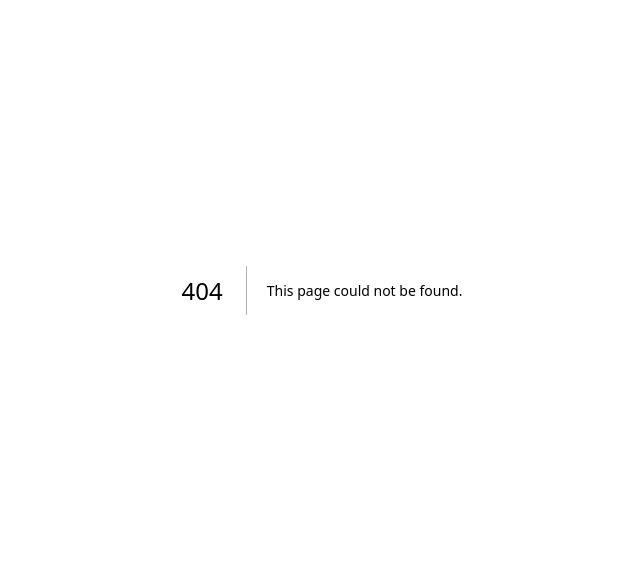
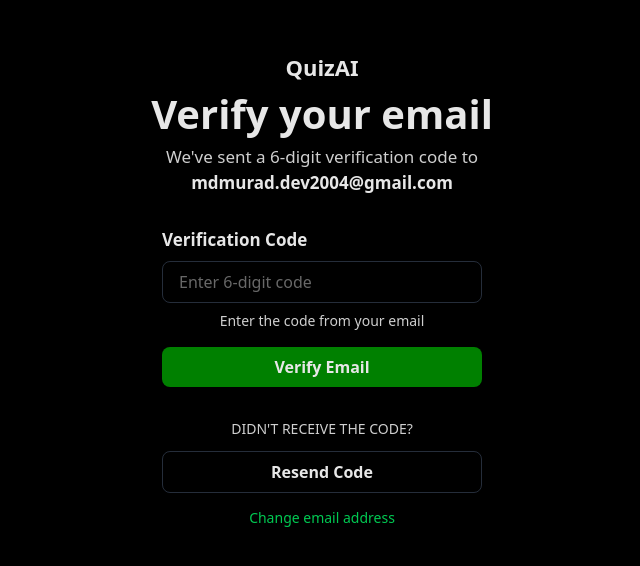
Before and after one commit to murad403/quiz-ai, a Next.js app: page /auth/verify-email in a window 1280 px wide. Before the commit this address had no page. Shown: the part 110-676 px from the top of the page, without its empty margins (318-958 px from the left). Built offline with nearby package versions, Linux system fonts and the light colour scheme.

Commit message:
forgot password and verify email page

```diff
--- /dev/null
+++ b/src/app/(auth)/auth/forgot-password/page.tsx
@@ -0,0 +1,58 @@
+"use client";
+
+import { resetPasswordValidation } from "@/validation/validation";
+import { zodResolver } from "@hookform/resolvers/zod";
+import Link from "next/link";
+import { SubmitHandler, useForm } from "react-hook-form";
+import z from "zod";
+
+type TInputs = z.infer<typeof resetPasswordValidation>
+
+const ForgotPassword = () => {
+
+  const { register, handleSubmit, formState: { errors }, } = useForm<TInputs>({
+    resolver: zodResolver(resetPasswordValidation)
+  })
+  const onSubmit: SubmitHandler<TInputs> = (data) => {
+    console.log(data);
+  }
+  return (
+    <div className="md:w-1/2 w-full space-y-8">
+      <div className="text-center">
+        <h2 className='text-main font-semibold text-subheading'>QuizAI</h2>
+        <h1 className="font-semibold text-[40px] text-main">Reset your password</h1>
+        <p className="text-paragraph text-title">{`Enter your email and we'll send you a reset link`}</p>
+      </div>
+      <form className="w-full md:w-1/2 space-y-4 mx-auto" onSubmit={handleSubmit(onSubmit)}>
+        <div>
+          <label className="text-main font-semibold text-paragraph block mb-2" htmlFor="email">
+            Email
+          </label>
+          <input
+            className="w-full appearance-none px-4 py-2 border border-gray-700/70 rounded-lg focus:outline-2 outline-header text-title"
+            placeholder="info@gmail.com"
+            {...register("email")}
+          />
+          {errors.email && <p className="text-red-500 text-sm mt-2">{errors.email.message}</p>}
+        </div>
+        <button
+          type="submit"
+          className="text-main font-semibold w-full text-center py-2 rounded-lg bg-header hover:bg-header/90"
+        >
+          Sent Reset Link
+        </button>
+      </form>
+      <div>
+        <p className="text-center mb-3">
+          <Link href={"/auth/sign-in"} className="text-green-500 text-sm hover:underline underline-offset-2">Back to sign in</Link>
+        </p>
+        <p className="text-center text-sm">
+          <span className="text-title">{`Don't`} have an account? </span>
+          <Link href={"/auth/sign-up"} className="text-green-500">Sign up</Link>
+        </p>
+      </div>
+    </div>
+  )
+}
+
+export default ForgotPassword
--- /dev/null
+++ b/src/app/(auth)/auth/verify-email/page.tsx
@@ -0,0 +1,109 @@
+"use client";
+
+import { zodResolver } from "@hookform/resolvers/zod";
+import Link from "next/link";
+import { useState, useEffect } from "react";
+import { SubmitHandler, useForm } from "react-hook-form";
+import z from "zod";
+
+const verifyEmailValidation = z.object({
+    code: z.string().min(6, "Verification code must be 6 digits").max(6, "Verification code must be 6 digits")
+});
+
+type TInputs = z.infer<typeof verifyEmailValidation>
+
+const VerifyEmail = () => {
+    const [countdown, setCountdown] = useState(0);
+    const [isResendDisabled, setIsResendDisabled] = useState(false);
+
+    const { register, handleSubmit, formState: { errors }, } = useForm<TInputs>({
+        resolver: zodResolver(verifyEmailValidation)
+    })
+
+    useEffect(() => {
+        let timer: NodeJS.Timeout;
+        if (countdown > 0) {
+            timer = setInterval(() => {
+                setCountdown((prev) => {
+                    if (prev <= 1) {
+                        setIsResendDisabled(false);
+                        return 0;
+                    }
+                    return prev - 1;
+                });
+            }, 1000);
+        }
+        return () => clearInterval(timer);
+    }, [countdown]);
+
+    const onSubmit: SubmitHandler<TInputs> = (data) => {
+        console.log(data);
+    }
+
+    const handleResendCode = () => {
+        console.log("Resend code clicked");
+        setCountdown(60); // 1 minute = 60 seconds
+        setIsResendDisabled(true);
+    }
+
+    const formatTime = (seconds: number) => {
+        const mins = Math.floor(seconds / 60);
+        const secs = seconds % 60;
+        return `${mins}:${secs.toString().padStart(2, '0')}`;
+    }
+
+    return (
+        <div className="md:w-1/2 w-full space-y-8">
+            <div className="text-center">
+                <h2 className='text-main font-semibold text-subheading'>QuizAI</h2>
+                <h1 className="font-semibold text-[40px] text-main">Verify your email</h1>
+                <p className="text-paragraph text-title">
+                    {`We've sent a 6-digit verification code to`}
+                </p>
+                <p className="text-paragraph text-main font-semibold">mdmurad.dev2004@gmail.com</p>
+            </div>
+            <form className="w-full md:w-1/2 space-y-4 mx-auto" onSubmit={handleSubmit(onSubmit)}>
+                <div>
+                    <label className="text-main font-semibold text-paragraph block mb-2" htmlFor="code">
+                        Verification Code
+                    </label>
+                    <input
+                        className="w-full appearance-none px-4 py-2 border border-gray-700/70 rounded-lg focus:outline-2 outline-header text-title"
+                        placeholder="Enter 6-digit code"
+                        maxLength={6}
+                        {...register("code")}
+                    />
+                    <p className="text-title text-sm mt-2 text-center">Enter the code from your email</p>
+                    {errors.code && <p className="text-red-500 text-sm mt-2">{errors.code.message}</p>}
+                </div>
+                <button
+                    type="submit"
+                    className="text-main font-semibold w-full text-center py-2 rounded-lg bg-header hover:bg-header/90"
+                >
+                    Verify Email
+                </button>
+            </form>
+            <div>
+                <p className="text-center text-title text-sm mb-3">
+                    {`DIDN'T RECEIVE THE CODE?`}
+                </p>
+                <button
+                    onClick={handleResendCode}
+                    disabled={isResendDisabled}
+                    className={`text-main font-semibold w-full md:w-1/2 mx-auto block text-center py-2 rounded-lg border border-gray-700/70 ${
+                        isResendDisabled
+                            ? 'opacity-50 cursor-not-allowed'
+                            : 'hover:bg-header'
+                    }`}
+                >
+                    {isResendDisabled ? `Resend Code (${formatTime(countdown)})` : 'Resend Code'}
+                </button>
+                <p className="text-center mt-3">
+                    <Link href={"/auth/sign-up"} className="text-green-500 text-sm hover:underline underline-offset-2">Change email address</Link>
+                </p>
+            </div>
+        </div>
+    )
+}
+
+export default VerifyEmail
--- a/src/validation/validation.ts
+++ b/src/validation/validation.ts
@@ -19,3 +19,10 @@ export const signUpValidation = z.object({
         .min(1, { message: "Password is required" })
         .min(8, { message: "Must be at least 8 characters" }),
 });
+
+export const resetPasswordValidation = z.object({
+    email: z
+        .string()
+        .min(1, { message: "Email is required" })
+        .email({ message: "Please enter a valid email address" })
+})
```
